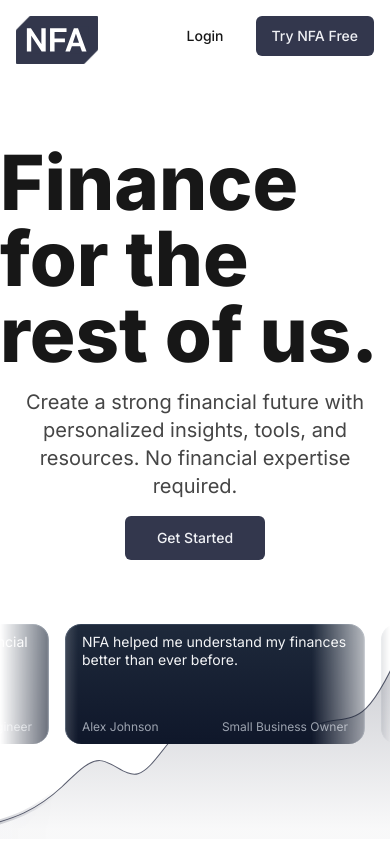
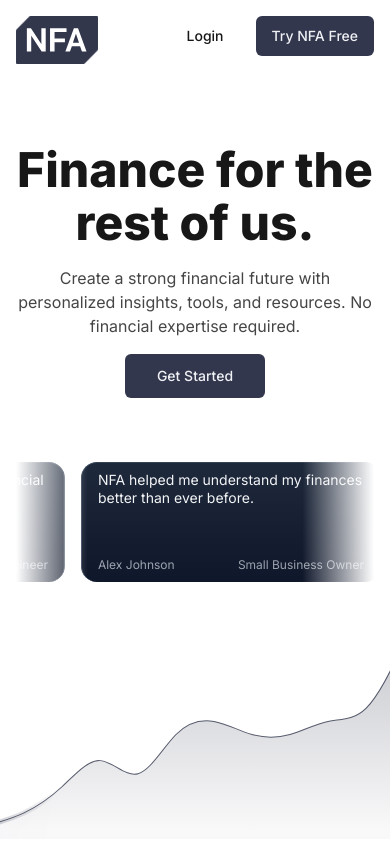
Before and after one commit to coderpr0grammer/htn2024, a Next.js app: page / in a window 390 px wide. Built offline with nearby package versions, Linux system fonts and the light colour scheme.

Commit message:
for the rest of us

```diff
--- a/app/page.tsx
+++ b/app/page.tsx
@@ -1,3 +1,4 @@
+import React from 'react';
 import { LandingGraph } from "@/components/landing-graph";
 import { Button } from "@/components/ui/button";
 import { InfiniteMovingCards } from "@/components/infinite-moving-cards";
@@ -29,11 +30,11 @@ export default function Home() {
         <Button className="ml-auto" variant={"ghost"}>Login</Button>
         <Button>Try NFA Free</Button>
       </header>
-      <section className="flex flex-col items-center gap-4 mt-20">
-        <div className="flex flex-col items-center text-[76px] font-extrabold" style={{ lineHeight: "1" }}>
+      <section className="flex flex-col items-center gap-4 mt-20 px-4">
+        <div className="flex flex-col items-center text-5xl sm:text-6xl md:text-7xl lg:text-[84px] font-extrabold text-center" style={{ lineHeight: "1.1" }}>
           <span>Finance for the rest of us.</span>
         </div>
-        <span className="text-center max-w-xl text-xl opacity-80">
+        <span className="text-center max-w-xl text-base sm:text-lg md:text-xl opacity-80">
           Create a strong financial future with personalized insights, tools, and resources. No financial expertise required.
         </span>
         <Button size="lg">Get Started</Button>
--- a/package.json
+++ b/package.json
@@ -28,10 +28,10 @@
     "tailwindcss-animate": "^1.0.7"
   },
   "devDependencies": {
-    "@types/node": "^20",
+    "@types/node": "^22.5.5",
     "@types/react": "^18",
     "@types/react-dom": "^18",
-    "eslint": "^8",
+    "eslint": "^9.10.0",
     "eslint-config-next": "14.2.11",
     "postcss": "^8",
     "tailwindcss": "^3.4.1",
```
Also changed, not shown: .eslintrc.json, 2 other files (tests, documents, lock files or other folders).
